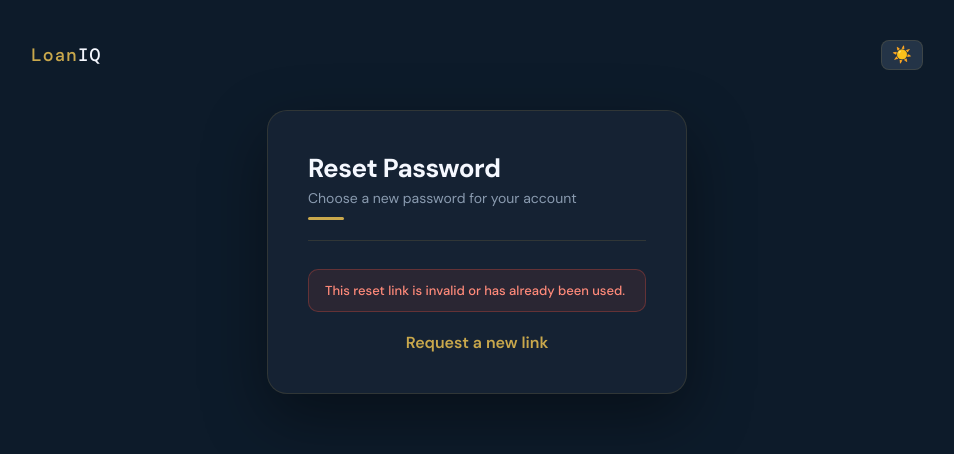
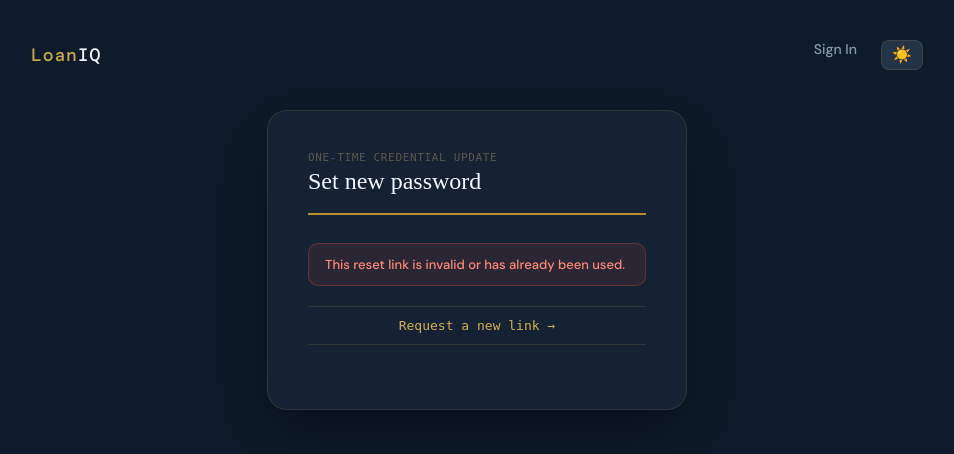
Before and after one commit to hassan-ali786/loan-approval-system, a Flask app: page /reset-password/1 in a window 1280 px wide. Shown: the top 454 px of the page, without its empty margins (163-1117 px from the left). Run offline with Flask 3, Linux system fonts and the light colour scheme; data that the repository does not hold is empty; parts of the project's set-up code (start-up, migrations or seed data) failed here and were passed over.

Commit message:
style: redesign password pages with case-file identity

```diff
--- a/templates/reset_password.html
+++ b/templates/reset_password.html
@@ -11,41 +11,39 @@
 <nav class="navbar">
     <div class="nav-logo">Loan<span>IQ</span></div>
     <div class="nav-links">
+        <a href="/login">Sign In</a>
         <button class="theme-btn" id="themeToggle">☀️</button>
     </div>
 </nav>
 
 <div class="container" style="max-width:420px;">
     <div class="card">
-        <div class="card-header">
-            <h1>Reset Password</h1>
-            <p>Choose a new password for your account</p>
-            <div class="gold-line"></div>
+        <div class="case-header">
+            <div class="case-ref">One-time credential update</div>
+            <div class="case-title">Set new password</div>
         </div>
 
         {% if invalid %}
         <div class="error-box">This reset link is invalid or has already been used.</div>
-        <p style="text-align:center; margin-top:16px;">
-            <a href="/forgot-password" style="color:var(--gold); text-decoration:none; font-weight:600;">Request a new link</a>
-        </p>
+        <div class="ledger" style="margin-top:20px;">
+            <div class="ledger-row" style="justify-content:center; border:none;">
+                <a href="/forgot-password" style="color:var(--brass-light); font-size:13px; text-decoration:none;">Request a new link →</a>
+            </div>
+        </div>
         {% else %}
-            {% if error %}
-            <div class="error-box">{{ error }}</div>
-            {% endif %}
+        {% if error %}<div class="error-box">{{ error }}</div>{% endif %}
         <form method="POST">
             <div class="form-group">
-                    <label>New Password</label>
+                <label>New password</label>
                 <input type="password" name="new_password" placeholder="Min 6 characters" required>
             </div>
             <div class="form-group">
-                    <label>Confirm New Password</label>
+                <label>Confirm new password</label>
                 <input type="password" name="confirm_password" placeholder="••••••••" required>
             </div>
-                <div class="btn-row" style="margin-top:8px;">
-                    <button type="submit" class="btn btn-submit" style="width:100%; justify-content:center;">
-                        Reset Password
+            <button type="submit" class="btn btn-submit" style="width:100%; justify-content:center; margin-top:8px;">
+                Update Password
             </button>
-                </div>
         </form>
         {% endif %}
     </div>
```
Also changed, not shown: templates/change_password.html (+11 -17 lines), templates/forgot_password.html (+17 -17 lines). Lines whose indentation alone changed are shown as unchanged.
